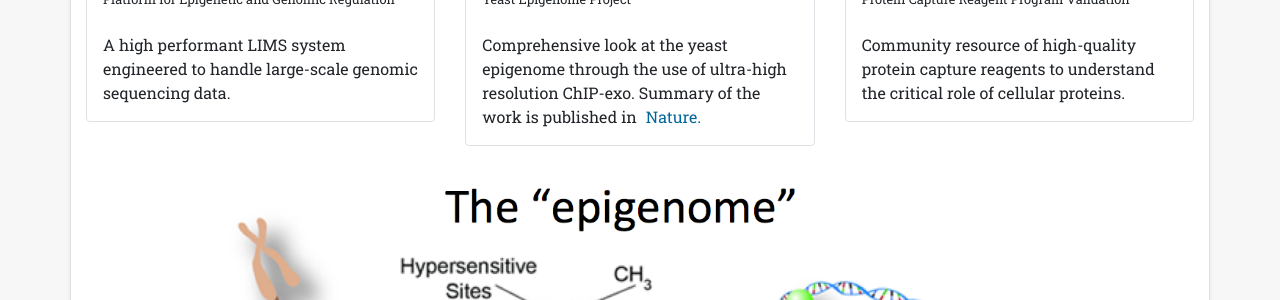
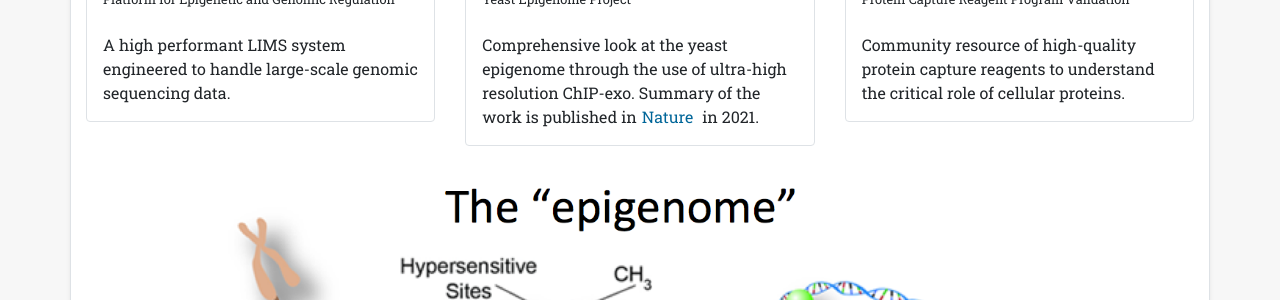
Before and after one commit to CEGRcode/cegrcode.github.io, a Jekyll site: the page built from index.html, in a window 1280 px wide. Shown: the part 322-622 px from the top of the page. Built offline with Jekyll 4.4.1, drawn with Linux system fonts in a browser that asks for light colours; nearby versions of some CDN libraries.

Commit message:
minor edition

```diff
--- a/index.html
+++ b/index.html
@@ -21,7 +21,7 @@
           <h3 class="mb-0">YEP</h3>
           <small>Yeast Epigenome Project</small>
           <br>
-          <p class="card-text mb-auto">Comprehensive look at the yeast epigenome through the use of ultra-high resolution ChIP-exo. Summary of the work is published in <a class="publinks" href="https://www.nature.com/articles/s41586-021-03314-8" title="pubmed link">Nature.</a></p>
+          <p class="card-text mb-auto">Comprehensive look at the yeast epigenome through the use of ultra-high resolution ChIP-exo. Summary of the work is published in<a class="publinks" href="https://www.nature.com/articles/s41586-021-03314-8" title="pubmed link">Nature</a> in 2021.</p>
           <!-- <a href="/resources#YEP" class="stretched-link"></a> -->
         </div>
       </div>
```
